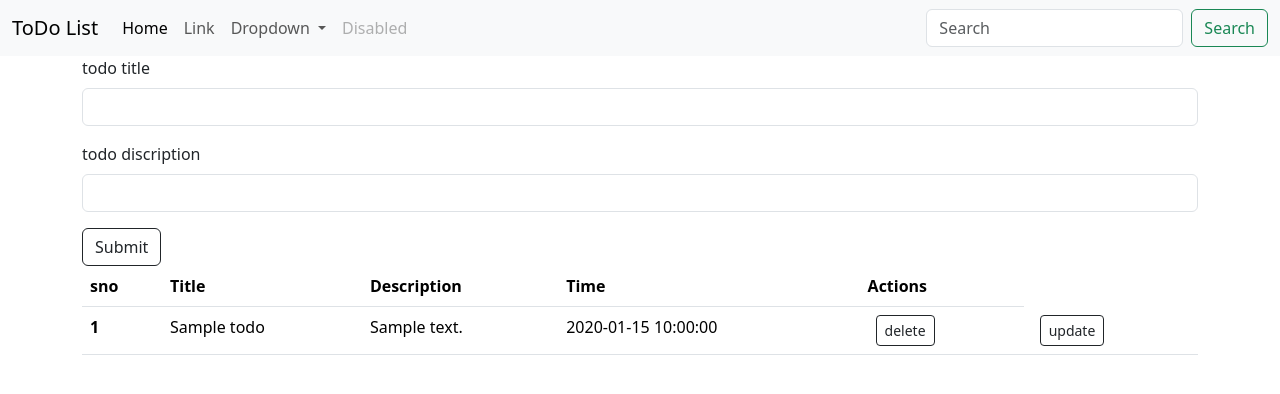
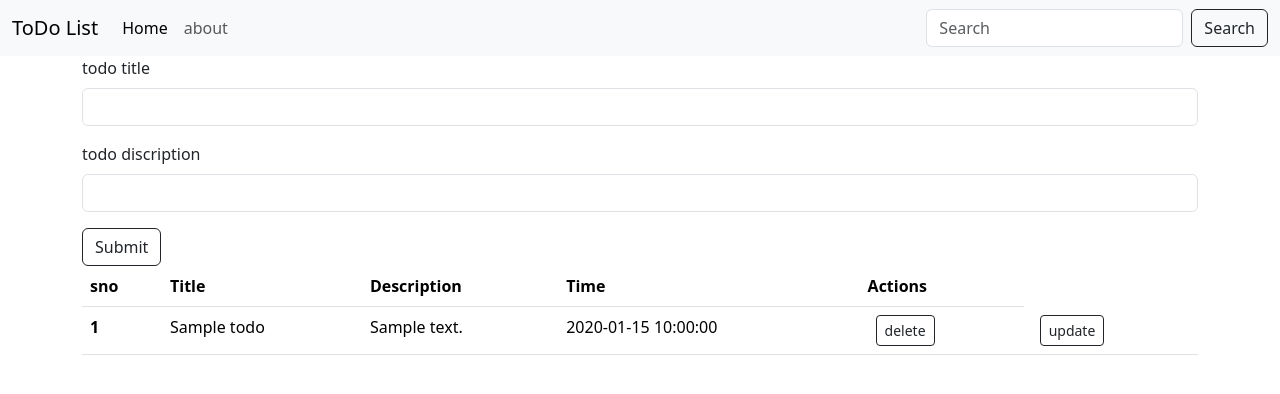
Before and after one commit to shoto87/starting-with-flask, a Flask app: page / in a window 1280 px wide. Shown: the top 394 px of the page. Run offline with Flask 3, Linux system fonts and the light colour scheme; tables that the repository leaves empty hold one stand-in row (values such as "Sample post").

Commit message:
learned template inheritance

```diff
--- a/app.py
+++ b/app.py
@@ -32,11 +32,11 @@ def hello_world():
 
 
 
-@app.route('/page1')
-def page1():
+@app.route('/home')
+def home():
     allTodo = Todo.query.all()
     print(allTodo)
-    return 'this is page 1'
+    return render_template('home.html',allTodo=allTodo)
 
 @app.route('/update')
 def update():
@@ -51,9 +51,11 @@ def delete(sno):
     db.session.commit()
     return redirect("/")
 
-@app.route('/page2')
-def page2():
-    return 'this is page 2'
+@app.route('/about')
+def about():
+    allTodo=Todo.query.all()
+    print(allTodo)
+    return render_template('about.html',allTodo=allTodo)
 
 if __name__ == "__main__":
     app.run(debug=True, port=2000)
--- /dev/null
+++ b/templates/about.html
@@ -0,0 +1 @@
+{% extends 'base.html' %}
--- /dev/null
+++ b/templates/base.html
@@ -0,0 +1,49 @@
+<!doctype html>
+<html lang="en">
+
+<head>
+    <meta charset="utf-8">
+    <meta name="viewport" content="width=device-width, initial-scale=1">
+    <link href="https://cdn.jsdelivr.net/npm/bootstrap@5.3.3/dist/css/bootstrap.min.css" rel="stylesheet"
+        integrity="sha384-QWTKZyjpPEjISv5WaRU9OFeRpok6YctnYmDr5pNlyT2bRjXh0JMhjY6hW+ALEwIH" crossorigin="anonymous">
+
+    <title> {% block title %} {% endblock title %} - My Todo LIst</title>
+</head>
+<body>
+    <nav class="navbar navbar-expand-lg bg-body-tertiary">
+        <div class="container-fluid">
+            <a class="navbar-brand" href="/">ToDo List</a>
+            <button class="navbar-toggler" type="button" data-bs-toggle="collapse"
+                data-bs-target="#navbarSupportedContent" aria-controls="navbarSupportedContent" aria-expanded="false"
+                aria-label="Toggle navigation">
+                <span class="navbar-toggler-icon"></span>
+            </button>
+            <div class="collapse navbar-collapse" id="navbarSupportedContent">
+                <ul class="navbar-nav me-auto mb-2 mb-lg-0">
+                    <li class="nav-item">
+                        <a class="nav-link active" aria-current="page" href="/home">Home</a>
+                    </li>
+                    <li class="nav-item">
+                        <a class="nav-link" href="/about">about</a>
+                    </li>
+
+
+                </ul>
+                <form class="d-flex" role="search">
+                    <input class="form-control me-2" type="search" placeholder="Search" aria-label="Search">
+                    <button class="btn btn-outline-dark" type="submit">Search</button>
+                </form>
+            </div>
+        </div>
+    </nav>
+    {% block body %}
+
+    {% endblock body %}
+
+
+
+    <script src="https://cdn.jsdelivr.net/npm/bootstrap@5.3.3/dist/js/bootstrap.bundle.min.js"
+    integrity="sha384-YvpcrYf0tY3lHB60NNkmXc5s9fDVZLESaAA55NDzOxhy9GkcIdslK1eN7N6jIeHz"
+    crossorigin="anonymous"></script>
+</html>
+</body>
--- /dev/null
+++ b/templates/home.html
@@ -0,0 +1 @@
+{% extends 'base.html' %}
--- a/templates/main.html
+++ b/templates/main.html
@@ -1,57 +1,11 @@
-<!doctype html>
-<html lang="en">
+{% extends 'base.html' %}
+ {% block title %}
+    Home
+ {% endblock title %}
+{% block body %}
 
-<head>
-    <meta charset="utf-8">
-    <meta name="viewport" content="width=device-width, initial-scale=1">
-    <link href="https://cdn.jsdelivr.net/npm/bootstrap@5.3.3/dist/css/bootstrap.min.css" rel="stylesheet"
-        integrity="sha384-QWTKZyjpPEjISv5WaRU9OFeRpok6YctnYmDr5pNlyT2bRjXh0JMhjY6hW+ALEwIH" crossorigin="anonymous">
 
-    <title>started</title>
-</head>
 
-<body>
-    <nav class="navbar navbar-expand-lg bg-body-tertiary">
-        <div class="container-fluid">
-            <a class="navbar-brand" href="/">ToDo List</a>
-            <button class="navbar-toggler" type="button" data-bs-toggle="collapse"
-                data-bs-target="#navbarSupportedContent" aria-controls="navbarSupportedContent" aria-expanded="false"
-                aria-label="Toggle navigation">
-                <span class="navbar-toggler-icon"></span>
-            </button>
-            <div class="collapse navbar-collapse" id="navbarSupportedContent">
-                <ul class="navbar-nav me-auto mb-2 mb-lg-0">
-                    <li class="nav-item">
-                        <a class="nav-link active" aria-current="page" href="#">Home</a>
-                    </li>
-                    <li class="nav-item">
-                        <a class="nav-link" href="#">Link</a>
-                    </li>
-                    <li class="nav-item dropdown">
-                        <a class="nav-link dropdown-toggle" href="#" role="button" data-bs-toggle="dropdown"
-                            aria-expanded="false">
-                            Dropdown
-                        </a>
-                        <ul class="dropdown-menu">
-                            <li><a class="dropdown-item" href="#">Action</a></li>
-                            <li><a class="dropdown-item" href="#">Another action</a></li>
-                            <li>
-                                <hr class="dropdown-divider">
-                            </li>
-                            <li><a class="dropdown-item" href="#">Something else here</a></li>
-                        </ul>
-                    </li>
-                    <li class="nav-item">
-                        <a class="nav-link disabled" aria-disabled="true">Disabled</a>
-                    </li>
-                </ul>
-                <form class="d-flex" role="search">
-                    <input class="form-control me-2" type="search" placeholder="Search" aria-label="Search">
-                    <button class="btn btn-outline-success" type="submit">Search</button>
-                </form>
-            </div>
-        </div>
-    </nav>
 
     <div class="container">
         <form action="/" method="post">
@@ -73,6 +27,11 @@
 
     <div class="container">
         <table class="table">
+            {% if allTodo|length == 0 %}
+            <div class="alert alert-dark mt-5" role="alert">
+                No records found !! please add
+              </div>
+                    {% else %}
             <thead>
                 <tr>
                     <th scope="col">sno</th>
@@ -85,6 +44,11 @@
                 </tr>
             </thead>
             <tbody>
+
+
+
+
+
                 {% for todo in allTodo %}
                 <tr>
                     <th scope="row">{{loop.index}}</th>
@@ -94,22 +58,13 @@
                     <td> <a href="/delete/{{todo.sno}}" class="btn btn-outline-dark btn-sm mx-2">delete</a></td>
                     <td> <a href="/update/{{todo.sno}}" class="btn btn-outline-dark btn-sm mx-2">update</a></td>
 
+                </tr>
+            </tbody>
+        </table>
+                {% endfor %}
+                {% endif %}
+
+    </div>
 
 
-
-
-                </tr>
-                {% endfor %}
-
-
-            </tbody>
-        </table>
-    </div>
-    <script src="https://cdn.jsdelivr.net/npm/bootstrap@5.3.3/dist/js/bootstrap.bundle.min.js"
-        integrity="sha384-YvpcrYf0tY3lHB60NNkmXc5s9fDVZLESaAA55NDzOxhy9GkcIdslK1eN7N6jIeHz"
-        crossorigin="anonymous"></script>
-
-
-</body>
-
-</html>
+    {% endblock body %}
```
Also changed, not shown: instance/todolist.db, 1 other file.
